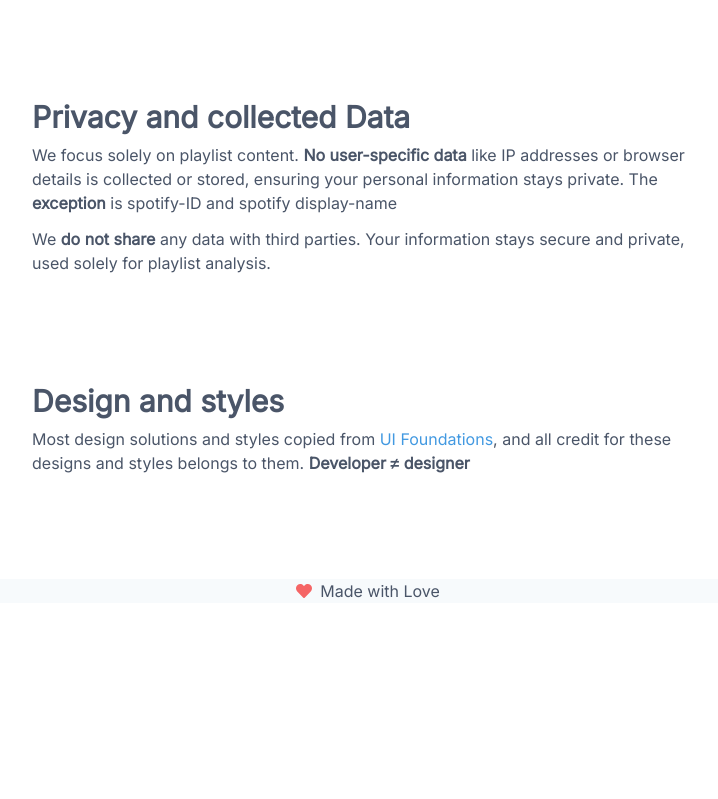
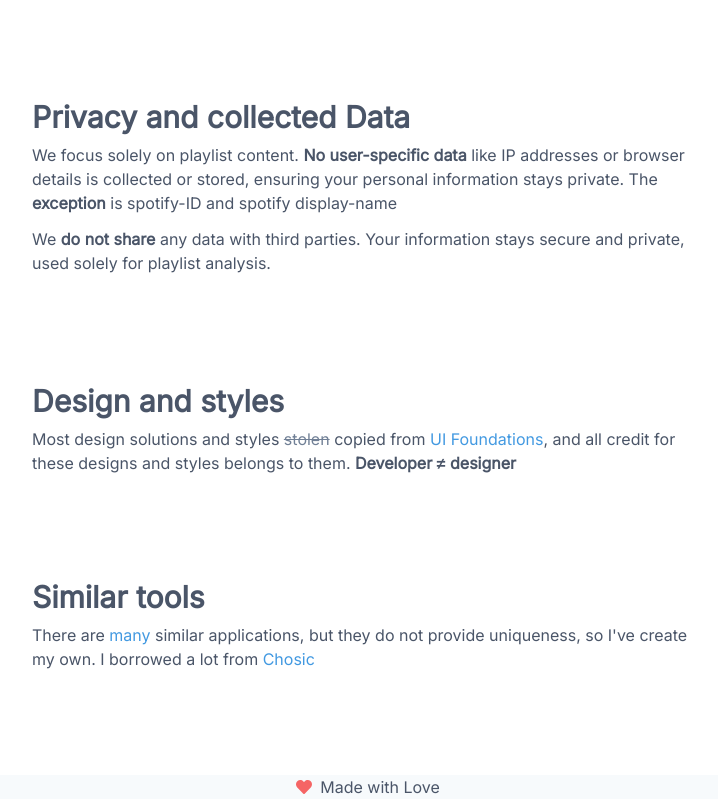
Before and after one commit to goldic342/viniqufy, a React (Vite) app in the folder frontend/: page / in a window 1280 px wide. Shown: the part 873-1672 px from the top of the page, without its empty margins (272-990 px from the left). Before the commit the page ends 1476 px from the top, so only its background shows below. Built offline with nearby package versions, Linux system fonts and the light colour scheme.

Commit message:
Add Similar tools section to home page

```diff
--- a/frontend/src/pages/HomePage.jsx
+++ b/frontend/src/pages/HomePage.jsx
@@ -98,11 +98,30 @@ const HomePage = () => {
         head={"Design and styles"}
         body={[
           <>
-            Most design solutions and styles copied from{" "}
+            Most design solutions and styles{" "}
+            <Text as="s" color={"gray.500"}>
+              stolen
+            </Text>{" "}
+            copied from{" "}
             <ChakraRouterLink href="https://www.uifoundations.com/" color={"blue.400"}>
               UI Foundations
             </ChakraRouterLink>
             , and all credit for these designs and styles belongs to them. <Text as="b">Developer ≠ designer</Text>
+          </>,
+        ]}
+      />
+      <TextBlock
+        head={"Similar tools"}
+        body={[
+          <>
+            There are{" "}
+            <ChakraRouterLink href={"https://www.google.com/search?q=spotify+playlist+analyzer"} color="blue.400">
+              many{" "}
+            </ChakraRouterLink>
+            similar applications, but they do not provide uniqueness, so I&apos;ve create my own. I borrowed a lot from{" "}
+            <ChakraRouterLink href={"https://www.chosic.com/spotify-playlist-analyzer/"} color="blue.400">
+              Chosic
+            </ChakraRouterLink>
           </>,
         ]}
       />
```
